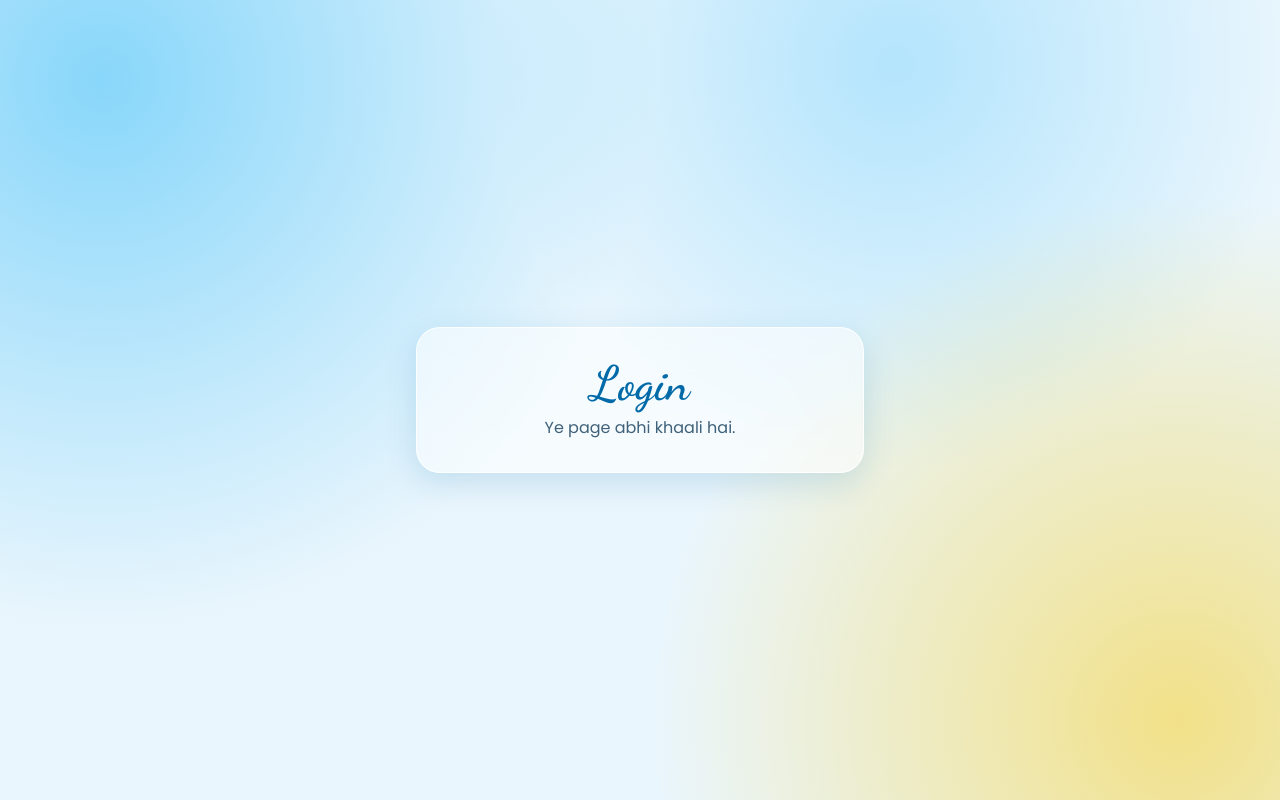
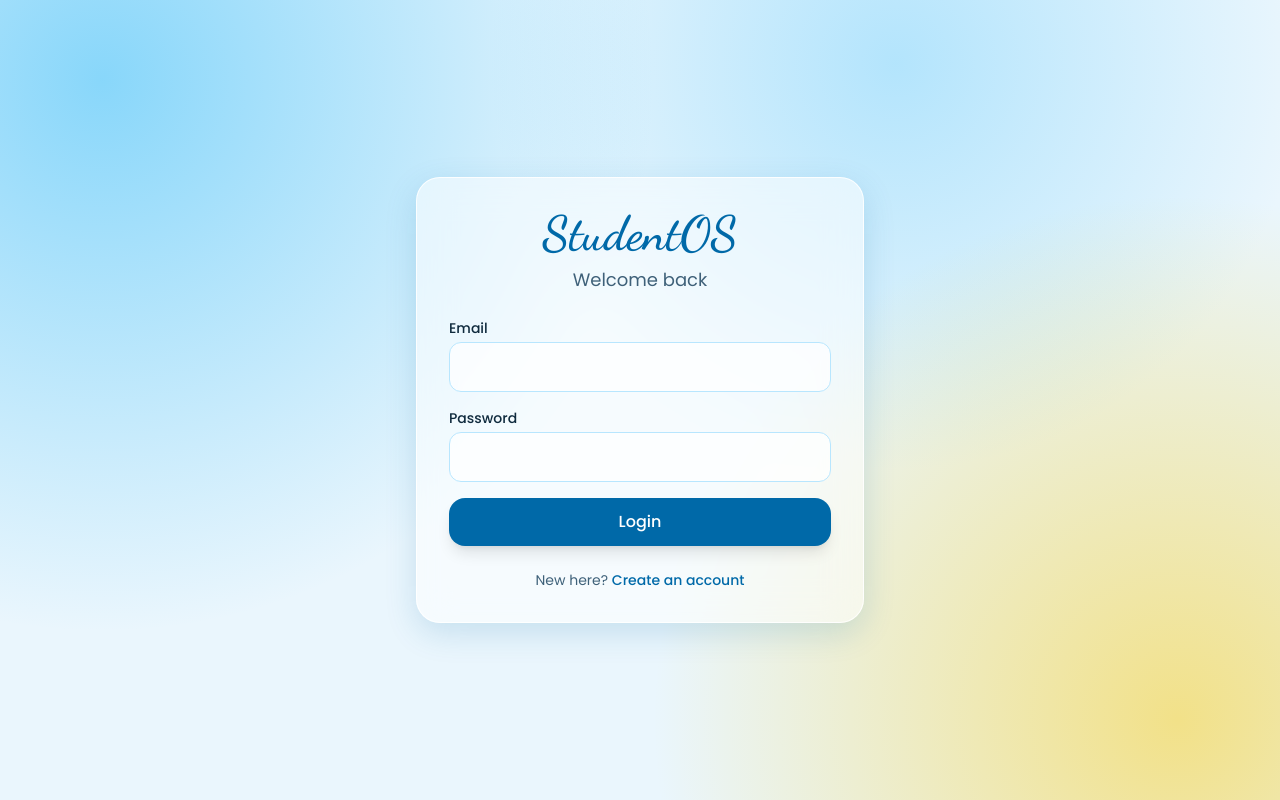
Before and after one commit to dmashcode/StudentOS, a React (Vite) app in the folder frontend/: page /login in a window 1280 px wide. Built offline with nearby package versions, Linux system fonts and the light colour scheme; no server answers.

Commit message:
feat: login page, protected routes and logout

```diff
--- a/frontend/src/App.jsx
+++ b/frontend/src/App.jsx
@@ -1,5 +1,9 @@
 import { Navigate, Route, Routes } from 'react-router-dom'
+import DashboardPage from './pages/DashboardPage'
+import LoginPage from './pages/LoginPage'
 import RegisterPage from './pages/RegisterPage'
+import GuestRoute from './routes/GuestRoute'
+import ProtectedRoute from './routes/ProtectedRoute'
 
 function Placeholder({ title }) {
   return (
@@ -15,12 +19,12 @@ function Placeholder({ title }) {
 export default function App() {
   return (
     <Routes>
-      <Route path="/" element={<Navigate to="/login" replace />} />
-      <Route path="/login" element={<Placeholder title="Login" />} />
-      <Route path="/register" element={<RegisterPage />} />
-      <Route path="/dashboard" element={<Placeholder title="Dashboard" />} />
-      <Route path="/workspace" element={<Placeholder title="Workspace" />} />
-      <Route path="/profile" element={<Placeholder title="Profile" />} />
+      <Route path="/" element={<Navigate to="/dashboard" replace />} />
+      <Route path="/login" element={<GuestRoute><LoginPage /></GuestRoute>} />
+      <Route path="/register" element={<GuestRoute><RegisterPage /></GuestRoute>} />
+      <Route path="/dashboard" element={<ProtectedRoute><DashboardPage /></ProtectedRoute>} />
+      <Route path="/workspace" element={<ProtectedRoute><Placeholder title="Workspace" /></ProtectedRoute>} />
+      <Route path="/profile" element={<ProtectedRoute><Placeholder title="Profile" /></ProtectedRoute>} />
       <Route path="*" element={<Placeholder title="Not found" />} />
     </Routes>
   )
--- /dev/null
+++ b/frontend/src/pages/DashboardPage.jsx
@@ -0,0 +1,30 @@
+import { useNavigate } from 'react-router-dom'
+import { useAuth } from '../context/AuthContext'
+
+export default function DashboardPage() {
+  const { profile, logout } = useAuth()
+  const navigate = useNavigate()
+
+  function handleLogout() {
+    logout()
+    navigate('/login')
+  }
+
+  return (
+    <div className="flex min-h-screen items-center justify-center p-6">
+      <div className="glass w-full max-w-md p-8 text-center">
+        <h1 className="font-script text-5xl font-semibold text-sky-700">
+          Hey {profile.full_name},
+        </h1>
+        <p className="mt-2 text-ink-soft">{profile.email}</p>
+        <p className="mt-4 text-ink-soft">Dashboard jaldi aa raha hai.</p>
+        <button
+          onClick={handleLogout}
+          className="mt-6 rounded-2xl border border-sky-700 px-6 py-3 font-medium text-sky-700 hover:bg-sky-50"
+        >
+          Logout
+        </button>
+      </div>
+    </div>
+  )
+}
--- /dev/null
+++ b/frontend/src/pages/LoginPage.jsx
@@ -0,0 +1,72 @@
+import { useState } from 'react'
+import { Link, useNavigate } from 'react-router-dom'
+import { getErrorMessage } from '../api/errors'
+import AuthCard from '../components/AuthCard'
+import TextField from '../components/TextField'
+import { useAuth } from '../context/AuthContext'
+
+export default function LoginPage() {
+  const { login } = useAuth()
+  const navigate = useNavigate()
+  const [email, setEmail] = useState('')
+  const [password, setPassword] = useState('')
+  const [error, setError] = useState('')
+  const [submitting, setSubmitting] = useState(false)
+
+  async function handleSubmit(event) {
+    event.preventDefault()
+    setError('')
+    setSubmitting(true)
+    try {
+      await login(email, password)
+      navigate('/dashboard')
+    } catch (err) {
+      setError(getErrorMessage(err))
+    } finally {
+      setSubmitting(false)
+    }
+  }
+
+  return (
+    <AuthCard title="Welcome back">
+      <form onSubmit={handleSubmit} className="space-y-4">
+        <TextField
+          id="email"
+          label="Email"
+          type="email"
+          value={email}
+          onChange={(e) => setEmail(e.target.value)}
+          required
+          autoComplete="email"
+        />
+        <TextField
+          id="password"
+          label="Password"
+          type="password"
+          value={password}
+          onChange={(e) => setPassword(e.target.value)}
+          required
+          autoComplete="current-password"
+        />
+        {error && (
+          <p role="alert" className="rounded-xl bg-rose-100 px-4 py-2 text-sm text-rose-800">
+            {error}
+          </p>
+        )}
+        <button
+          type="submit"
+          disabled={submitting}
+          className="w-full rounded-2xl bg-sky-700 px-6 py-3 font-medium text-white shadow-lg hover:bg-sky-800 disabled:opacity-60"
+        >
+          {submitting ? 'Logging in...' : 'Login'}
+        </button>
+      </form>
+      <p className="mt-6 text-center text-sm text-ink-soft">
+        New here?{' '}
+        <Link to="/register" className="font-medium text-sky-700 hover:underline">
+          Create an account
+        </Link>
+      </p>
+    </AuthCard>
+  )
+}
--- /dev/null
+++ b/frontend/src/routes/GuestRoute.jsx
@@ -0,0 +1,13 @@
+import { Navigate } from 'react-router-dom'
+import { useAuth } from '../context/AuthContext'
+
+export default function GuestRoute({ children }) {
+  const { profile, loading } = useAuth()
+  if (loading) {
+    return <p className="p-6 text-center text-ink-soft">Loading...</p>
+  }
+  if (profile) {
+    return <Navigate to="/dashboard" replace />
+  }
+  return children
+}
--- /dev/null
+++ b/frontend/src/routes/ProtectedRoute.jsx
@@ -0,0 +1,13 @@
+import { Navigate } from 'react-router-dom'
+import { useAuth } from '../context/AuthContext'
+
+export default function ProtectedRoute({ children }) {
+  const { profile, loading } = useAuth()
+  if (loading) {
+    return <p className="p-6 text-center text-ink-soft">Loading...</p>
+  }
+  if (!profile) {
+    return <Navigate to="/login" replace />
+  }
+  return children
+}
```
